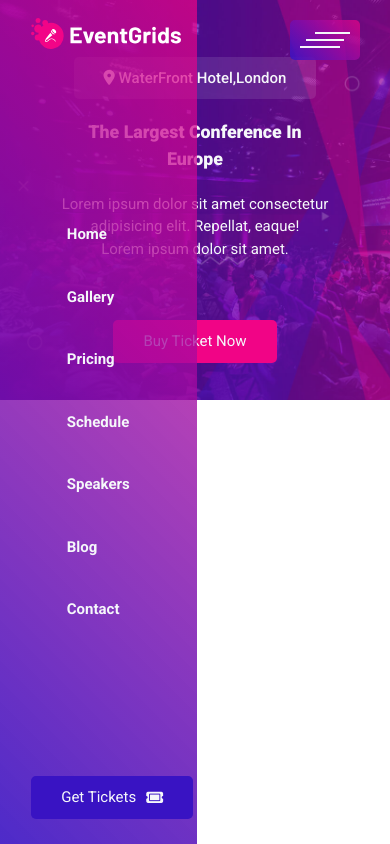
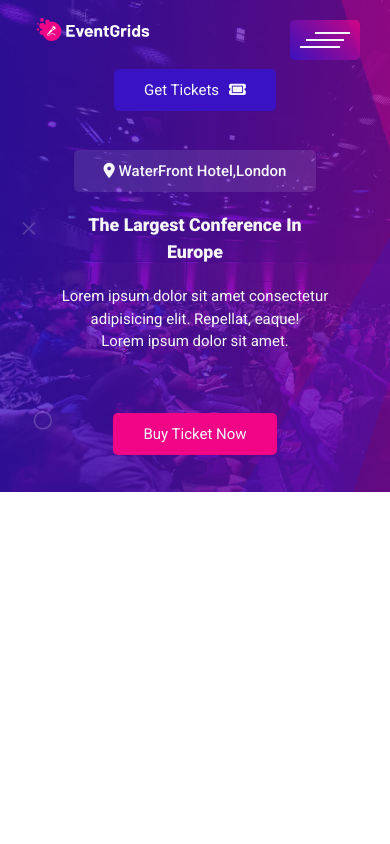
Before and after one commit to scourgeofgods/EventGrids, a plain HTML site: page assets/index.html in a window 390 px wide. Drawn offline with Linux system fonts and the light colour scheme.

Commit message:
responsive navbar bug fixed

```diff
--- a/scss/break-points/_600px.scss
+++ b/scss/break-points/_600px.scss
@@ -2,7 +2,7 @@
 @use "../general-styles/gradient" as grad;
 @use "../general-styles/colors" as clrs;
 
-@media screen and (max-width: 600px) {
+@media screen and (max-width: 768px) {
   .padd {
     padding: padd.padding-d-v(s) padd.padding-d-h(s);
   }
@@ -10,7 +10,7 @@
     &__nav {
       flex-direction: column;
       align-items: flex-start;
-      position: relative;
+
       &--links {
         flex-direction: column;
         row-gap: 4rem;
@@ -20,7 +20,7 @@
         height: 100vh;
         background-image: grad.gradient("1");
         padding: padd.padding-d-v(l) padd.padding-d-h(l);
-        transform: translatex(-100rem) rotate(-0.5rem);
+        transform: translateX(-500rem);
         z-index: 998;
         transition: all 0.5s ease-out;
       }
@@ -28,16 +28,9 @@
       &--logo {
         justify-self: flex-start;
         align-self: flex-start;
-        z-index: 999;
-        position: fixed;
-        left: 8%;
       }
       &--cta {
         align-self: center;
-        position: fixed;
-        top: 92%;
-        left: 8%;
-        z-index: 9999;
       }
       .display-nav {
         transform: translateX(0) rotate(0);
```
Also changed, not shown: assets/css/style.css.
